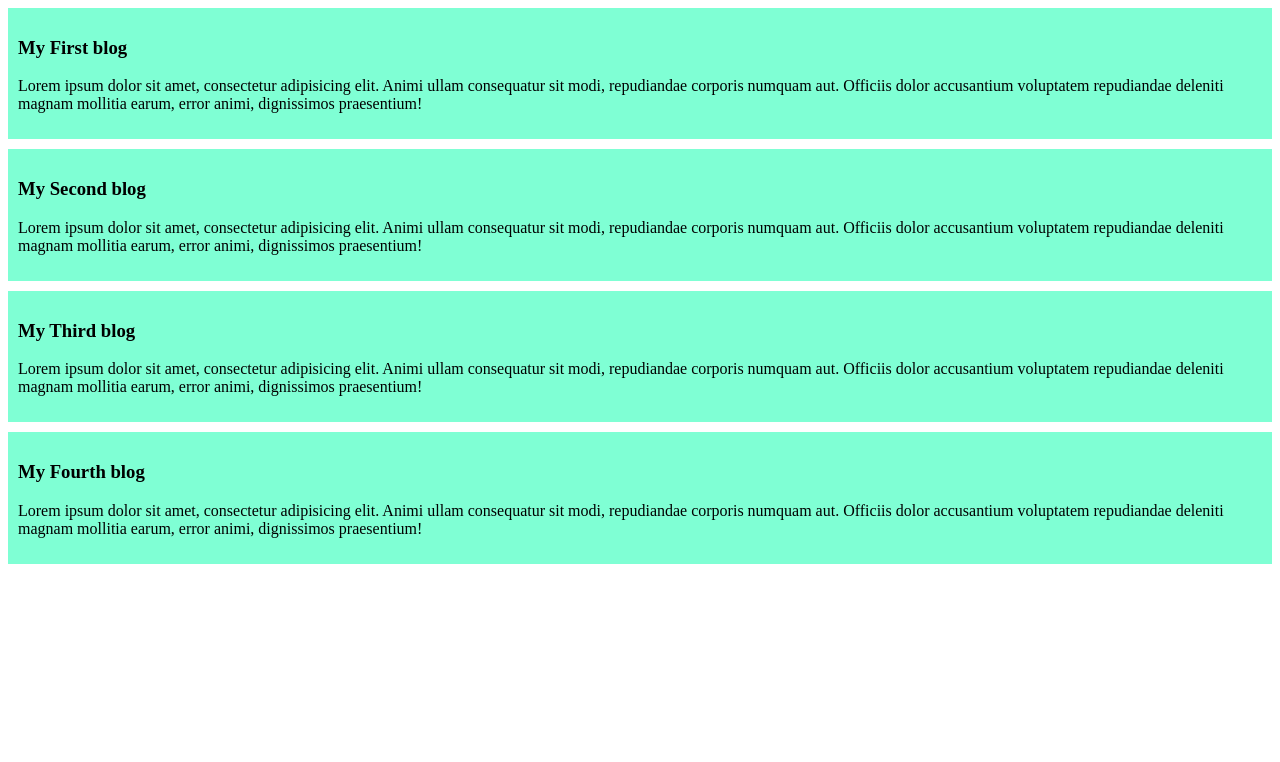
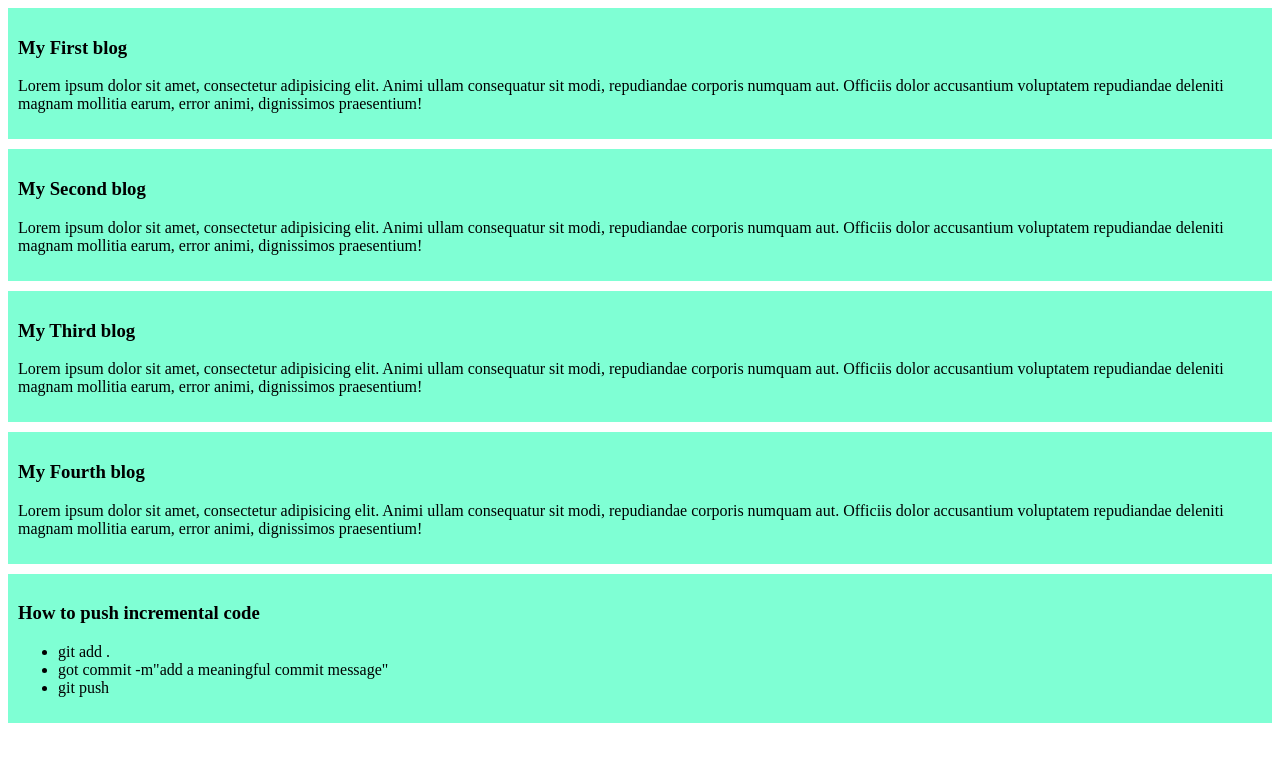
Before and after one commit to RaiyanRahman2000/my-first-github-repo, a plain HTML site: page index.html in a window 1280 px wide. Drawn offline with Linux system fonts and the light colour scheme.

Commit message:
added a list to push code

```diff
--- a/index.html
+++ b/index.html
@@ -23,5 +23,13 @@
         <h3>My Fourth blog</h3>
         <p>Lorem ipsum dolor sit amet, consectetur adipisicing elit. Animi ullam consequatur sit modi, repudiandae corporis numquam aut. Officiis dolor accusantium voluptatem repudiandae deleniti magnam mollitia earum, error animi, dignissimos praesentium!</p>
     </div>
+    <div>
+        <h3>How to push incremental code</h3>
+        <ul>
+            <li>git add .</li>
+            <li>got commit -m"add a meaningful commit message"</li>
+            <li>git push</li>
+        </ul>
+    </div>
 </body >
 </html>
```
